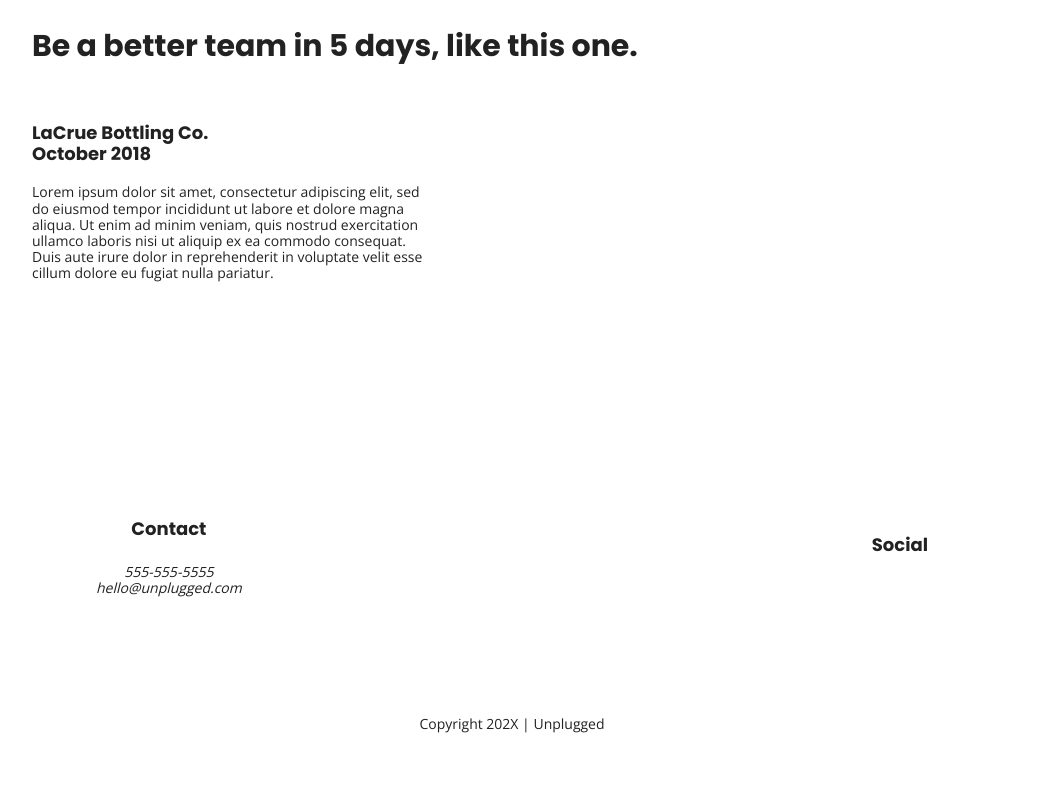
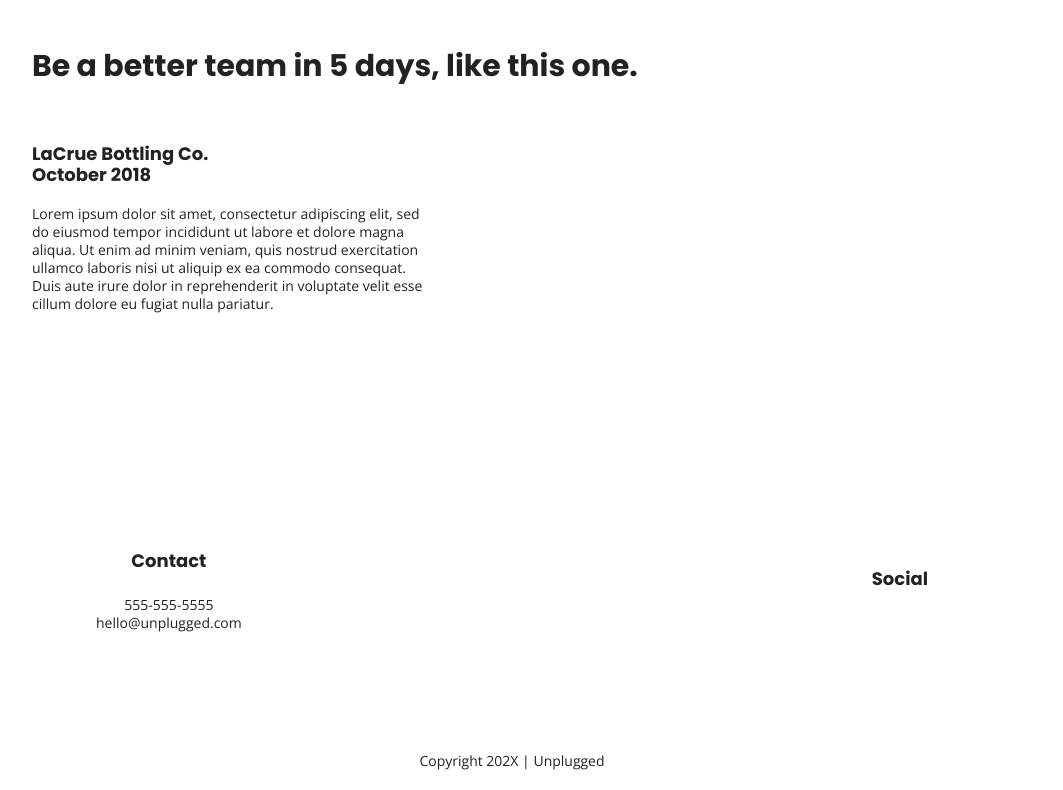
Before and after one commit to KeziaBernardNau/unplugged_and_chill, a website built with Parcel: page index.html in a window 1280 px wide. Shown: the part 1278-2068 px from the top of the page, without its empty margins (128-1191 px from the left). Before the commit the page ends 2030 px from the top, so only its background shows below. Built offline with nearby package versions, Linux system fonts and the light colour scheme.

Commit message:
Added global styles part 2

```diff
--- a/css/main.css
+++ b/css/main.css
@@ -104,17 +104,24 @@
      body {
         font-family: 'Open Sans', sans-serif;
         font-size: 1em;
+        text-align: left;
      }
 
      ul,
      ol {
-
+      list-style-type: none;
      }
 
      a {
       color: #e2e3ed;
       text-decoration: none;
      }
+
+     /* h1 {
+      font-size: 2.25em;
+      line-height: 43px;
+      font-weight: 500;
+     } */
 
      h2 {
       font-family: 'Poppins', sans-serif;
@@ -129,6 +136,7 @@
 
      p {
        font-size: .875em;
+       line-height: 1.285;
      }
 
      img {
@@ -140,11 +148,12 @@
      }
 
      address {
-
+      font-style: normal;
      }
 
      .content-wrapper {
-
+      width: 90%;
+      margin: 50px 0;
      }
 
 
```
